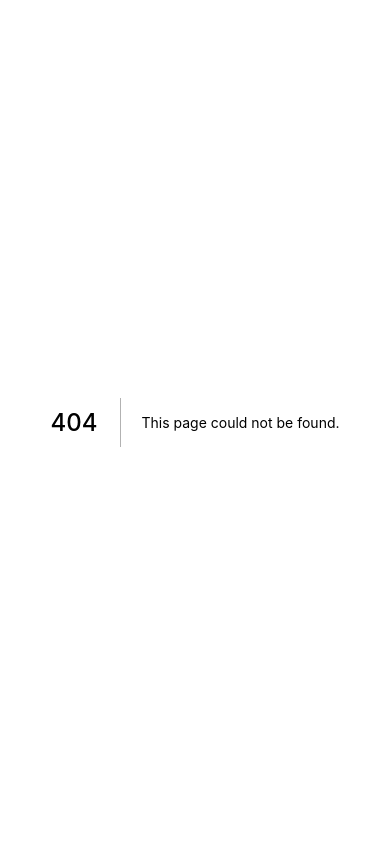
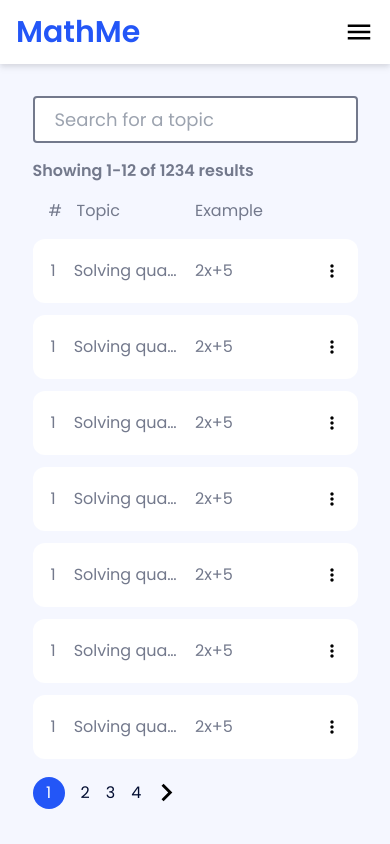
Before and after one commit to leonrode/mathme, a Next.js app: page /search in a window 390 px wide. Before the commit this address had no page. Built offline with nearby package versions, Linux system fonts and the light colour scheme.

Commit message:
responsiveness

```diff
--- a/components/MobileDropContent.js
+++ b/components/MobileDropContent.js
@@ -7,6 +7,8 @@
 } from "react-icons/md";
 
 import { useEffect, useRef } from "react";
+
+import Link from "next/link";
 
 function useOutsideDetection(ref, onOutsideDetection) {
   useEffect(() => {
@@ -24,7 +26,7 @@
   });
 }
 
-function MobileDropContent({ show, close }) {
+function MobileDropContent({ show, close, activeIndex }) {
   const _ref = useRef(null);
 
   useOutsideDetection(_ref, close);
@@ -32,8 +34,8 @@
   return (
     <div
       className={`${
-        show ? " opacity-100" : "opacity-0"
-      } top-16 left-0 bg-white border-b-2 border-b-divider w-screen absolute border-t-2 border-t-divider p-4 transition-all`}
+        show ? "scale-y-100" : "scale-y-0"
+      } top-16 left-0 bg-white border-b-2 border-b-divider w-screen absolute border-t-2 origin-top border-t-divider p-4 transition-all z-5`}
       ref={_ref}
     >
       <div className="flex items-center ">
@@ -44,22 +46,46 @@
         <h3 className="text-text font-bold text-xl ml-4">Leon Rode</h3>
       </div>
       <hr className="w-1/2 border-t-divider border-y-1 mt-4"></hr>
-      <SidebarElement Icon={MdHomeFilled} isActive text="home" />
-      <SidebarElement Icon={MdOutlineSearch} text="search" />
-      <SidebarElement Icon={MdBookmark} text="saved" />
-      <SidebarElement Icon={MdAdd} text="create" />
+      <SidebarElement
+        Icon={MdHomeFilled}
+        isActive={activeIndex === 0}
+        href="/home"
+        text="home"
+      />
+      <SidebarElement
+        Icon={MdOutlineSearch}
+        text="search"
+        href="/search"
+        isActive={activeIndex === 1}
+      />
+      <SidebarElement
+        Icon={MdBookmark}
+        text="saved"
+        href="/saved"
+        isActive={activeIndex === 2}
+      />
+      <SidebarElement
+        Icon={MdAdd}
+        text="create"
+        isActive={activeIndex === 3}
+        href="/create"
+      />
       <hr className="w-1/2 border-t-divider border-y-1 my-4"></hr>
       <h3 className="text-primary font-semibold ">Upgrade</h3>
       <h3 className="text-text  mt-2">Help</h3>
       <div className="flex items-center justify-between mt-2 w-1/2">
         Dark Mode
-        <label
-          for="toggle-example"
-          class="flex items-center cursor-pointer relative ml-8"
-        >
-          <input type="checkbox" id="toggle-example" class="sr-only" />
-          <div class="toggle-bg bg-gray-200 border-2 border-gray-200 h-5 w-9 rounded-full"></div>
-        </label>
+        <div>
+          <input
+            className="toggler relative w-9 ml-4 appearance-none rounded-full float-left h-5 align-top bg-no-repeat bg-contain bg-gray-300 focus:outline-none cursor-pointer shadow-sm transition-all"
+            type="checkbox"
+            role="switch"
+            id="flexSwitchCheckChecked76"
+            onClick={(e) => {
+              console.log(e.target.checked);
+            }}
+          />
+        </div>
       </div>
       <h3 className="text-text mt-2">Preferences</h3>
       <hr className="w-1/2 border-t-divider border-y-1 my-4"></hr>
@@ -68,12 +94,14 @@
   );
 }
 
-function SidebarElement({ Icon, isActive, text }) {
+function SidebarElement({ Icon, isActive, text, href }) {
   return (
-    <div className="flex items-center mt-2">
-      <Icon size={35} color={isActive ? "#2356F7" : "#020d31"} />
-      <h3 className="text-text ml-4">{text}</h3>
-    </div>
+    <Link href={href}>
+      <div className="flex items-center mt-2">
+        <Icon size={35} color={isActive ? "#2356F7" : "#020d31"} />
+        <h3 className="text-text ml-4">{text}</h3>
+      </div>
+    </Link>
   );
 }
 export default MobileDropContent;
--- /dev/null
+++ b/components/Pager.js
@@ -0,0 +1,30 @@
+import { MdChevronRight } from "react-icons/md";
+
+function Pager({ currentPage }) {
+  return (
+    <div className="flex items-center mt-4">
+      <ActivePage pageNumber={1} />
+      <InactivePage pageNumber={2} />
+      <InactivePage pageNumber={3} />
+      <InactivePage pageNumber={4} />
+      <MdChevronRight
+        color="#000000"
+        size={35}
+        className="ml-2 cursor-pointer"
+      />
+    </div>
+  );
+}
+
+function ActivePage({ pageNumber }) {
+  return (
+    <div className="bg-primary text-white w-8 h-8 flex justify-center items-center rounded-full">
+      {pageNumber}
+    </div>
+  );
+}
+
+function InactivePage({ pageNumber }) {
+  return <div className="text-text ml-4 cursor-pointer">{pageNumber}</div>;
+}
+export default Pager;
--- /dev/null
+++ b/components/SearchResult.js
@@ -0,0 +1,29 @@
+import { MdOutlineMoreVert } from "react-icons/md";
+
+function SearchResult() {
+  return (
+    <div className="px-4 w-full bg-white rounded-xl h-16 flex justify-between items-center mt-3 group">
+      <div className="flex w-1/2 pr-2">
+        <h3 className="text-textGrayed w-3 text-center">1</h3>
+        <h3 className="text-textGrayed ml-4 lg:ml-8 truncate">
+          Solving quadratics
+        </h3>
+      </div>
+      <div className="flex w-1/2 justify-between">
+        <h3 className="text-textGrayed">2x+5</h3>
+        <div className="flex items-center">
+          <h3 className="text-primary font-bold hidden cursor-pointer lg:flex lg:items-center">
+            Practice{" "}
+          </h3>
+          <MdOutlineMoreVert
+            color="#000000"
+            size={20}
+            className="lg:ml-4 lg:cursor-pointer lg:group-hover:visible lg:invisible"
+          />
+        </div>
+      </div>
+    </div>
+  );
+}
+
+export default SearchResult;
--- a/components/Sidebar.js
+++ b/components/Sidebar.js
@@ -10,7 +10,9 @@
 
 import { useState } from "react";
 
-function Sidebar() {
+import Link from "next/link";
+
+function Sidebar({ activeIndex }) {
   const [showMobileDropdown, setShowMobileDropdown] = useState(false);
 
   const closeMobileDropdown = () => setShowMobileDropdown(false);
@@ -26,10 +28,11 @@
         >
           <MdMenu size={30} color="#000000" />
         </div>
-        <div className="absolute left-0 top-0 lg:hidden">
+        <div className="absolute left-0 top-0 lg:hidden z-50">
           <MobileDropContent
             show={showMobileDropdown}
             close={closeMobileDropdown}
+            activeIndex={activeIndex}
           />
         </div>
       </div>
@@ -38,10 +41,30 @@
           <Logo />
           <Divider />
           <div className="flex flex-col items-center justify-between h-full">
-            <SidebarIcon Icon={MdHomeFilled} hoverText="home" isActive />
-            <SidebarIcon Icon={MdOutlineSearch} hoverText="search" />
-            <SidebarIcon Icon={MdBookmark} hoverText="saved" />
-            <SidebarIcon Icon={MdAdd} hoverText="create" />
+            <SidebarIcon
+              Icon={MdHomeFilled}
+              hoverText="home"
+              href="/home"
+              isActive={activeIndex === 0}
+            />
+            <SidebarIcon
+              Icon={MdOutlineSearch}
+              hoverText="search"
+              href="/search"
+              isActive={activeIndex === 1}
+            />
+            <SidebarIcon
+              Icon={MdBookmark}
+              hoverText="saved"
+              href="/saved"
+              isActive={activeIndex === 2}
+            />
+            <SidebarIcon
+              Icon={MdAdd}
+              hoverText="create"
+              href="/create"
+              isActive={activeIndex === 3}
+            />
           </div>
         </div>
         <div className="group relative">
@@ -66,8 +89,9 @@
   return <hr className="hidden lg:block lg:w-1/2 lg:my-4"></hr>;
 }
 
-function SidebarIcon({ Icon, isActive, hoverText }) {
+function SidebarIcon({ Icon, isActive, hoverText, href }) {
   return (
+    <Link href={href}>
       <div className="relative group cursor-pointer">
         <Icon size={35} color={isActive ? "#2356F7" : "#020d31"} />
         <div className="absolute top-1/2 left-14 px-3 py-1 rounded drop-shadow-md bg-white text-text text-lg -translate-y-1/2 invisible opacity-0 group-hover:visible group-hover:opacity-100 transition-all duration-100 ">
@@ -75,6 +99,7 @@
           <span className="before:rotate-45 before:border-white before:border-4 before:absolute before:right-full before:top-1/2 before:-translate-y-1/2 before:translate-x-1/2"></span>
         </div>
       </div>
+    </Link>
   );
 }
 
@@ -93,13 +118,17 @@
       <h3 className="text-text mt-1 cursor-pointer">Help</h3>
       <div className="flex items-center justify-between mt-1">
         Dark Mode
-        <label
-          for="toggle-example"
-          class="flex items-center cursor-pointer relative ml-8"
-        >
-          <input type="checkbox" id="toggle-example" class="sr-only" />
-          <div class="toggle-bg bg-gray-200 border-2 border-gray-200 h-5 w-9 rounded-full"></div>
-        </label>
+        <div>
+          <input
+            className="toggler relative w-9 ml-4 appearance-none rounded-full float-left h-5 align-top bg-no-repeat bg-contain bg-gray-300 focus:outline-none cursor-pointer shadow-sm transition-all"
+            type="checkbox"
+            role="switch"
+            id="flexSwitchCheckChecked76"
+            onClick={(e) => {
+              console.log(e.target.checked);
+            }}
+          />
+        </div>
       </div>
       <h3 className="text-text mt-1 cursor-pointer">Preferences</h3>
       <hr className="w-full border-divider my-2"></hr>
--- a/pages/home.js
+++ b/pages/home.js
@@ -5,16 +5,18 @@
   return (
     <div className="flex justify-center h-screen w-screen bg-lightBg overflow-auto lg:overflow-clip">
       <div className="flex w-5/6">
-        <Sidebar />
+        <Sidebar activeIndex={0} />
         <div className="flex flex-col py-24 w-screen items-start px-2  lg:w-full lg:ml-16 lg:overflow-y-scroll lg:px-8">
-          <h1 className="text-text text-2xl font-semibold">
+          <h1 className="text-text text-2xl font-semibold lg:text-4xl">
             Good evening, Leon
           </h1>
 
           <h3 className="text-textGrayed font-normal text-xl mt-4">
             Recently viewed playlists
           </h3>
-          <div className="flex flex-col w-full md:grid md:grid-cols-2 md:grid-rows-auto md:gap-8 md:mt-4">
+          <div className="flex flex-col w-full md:grid md:grid-cols-3 md:grid-rows-auto md:gap-8 md:mt-4">
+            <TopicCard />
+            <TopicCard />
             <TopicCard />
             <TopicCard />
             <TopicCard />
@@ -24,7 +26,7 @@
           <h3 className="text-textGrayed font-normal text-xl mt-4 ">
             Playlists like yours
           </h3>
-          <div className="flex flex-col w-full md:grid md:grid-cols-2 md:grid-rows-auto md:gap-8 md:mt-4">
+          <div className="flex flex-col w-full md:grid md:grid-cols-3 md:grid-rows-auto md:gap-8 md:mt-4">
             <TopicCard />
             <TopicCard />
             <TopicCard />
--- /dev/null
+++ b/pages/search.js
@@ -0,0 +1,43 @@
+import Sidebar from "../components/Sidebar";
+import SearchResult from "../components/SearchResult";
+import Pager from "../components/Pager";
+function Search() {
+  return (
+    <div className="flex justify-center w-screen h-screen bg-lightBg overflow-y-auto ">
+      <div className="flex w-5/6 z-0">
+        <Sidebar activeIndex={1} />
+        <div className="flex flex-col py-24 w-screen items-start px-1/2 lg:w-full lg:ml-16 lg:overflow-y-auto lg:px-8">
+          <input
+            class="border-2 border-textGrayed bg-red h-12  px-5 pr-16 py-2 lg:rounded-md rounded focus:outline-none focus:border-primary focus:border-2 w-full text-black text-lg lg:w-3/4 transition-[border]"
+            type="text"
+            placeholder="Search for a topic"
+          />
+          <div className="lg:px-4 lg:w-3/4 w-full">
+            <h3 className="text-textGrayed mt-4 font-semibold">
+              Showing 1-12 of 1234 results
+            </h3>
+            <div className="flex justify-between w-full px-4 my-4">
+              <div className="flex w-1/2">
+                <h3 className="text-textGrayed w-3">#</h3>
+                <h3 className="text-textGrayed ml-4 lg:ml-8">Topic</h3>
+              </div>
+              <div className="flex w-1/2 justify-start">
+                <h3 className="text-textGrayed">Example</h3>
+              </div>
+            </div>
+            <SearchResult />
+            <SearchResult />
+            <SearchResult />
+            <SearchResult />
+            <SearchResult />
+            <SearchResult />
+            <SearchResult />
+          </div>
+          <Pager />
+        </div>
+      </div>
+    </div>
+  );
+}
+
+export default Search;
--- a/styles/globals.css
+++ b/styles/globals.css
@@ -4,16 +4,16 @@
 @tailwind components;
 @tailwind utilities;
 
-.toggle-bg:after {
+.toggler:after {
   content: "";
-  @apply absolute top-0.5 left-0.5 bg-white border border-gray-300 rounded-full h-4 w-4 transition shadow-sm;
+
+  @apply absolute top-0.5 left-0.5 bg-white border border-gray-300 rounded-full h-4 w-4 transition;
 }
 
-input:checked + .toggle-bg:after {
-  transform: translateX(100%);
-  @apply border-white;
+.toggler:checked {
+  @apply bg-primary;
 }
 
-input:checked + .toggle-bg {
-  @apply bg-blue-600 border-blue-600;
+.toggler:checked::after {
+  transform: translateX(100%);
 }
```
Lines whose indentation alone changed are shown as unchanged.
